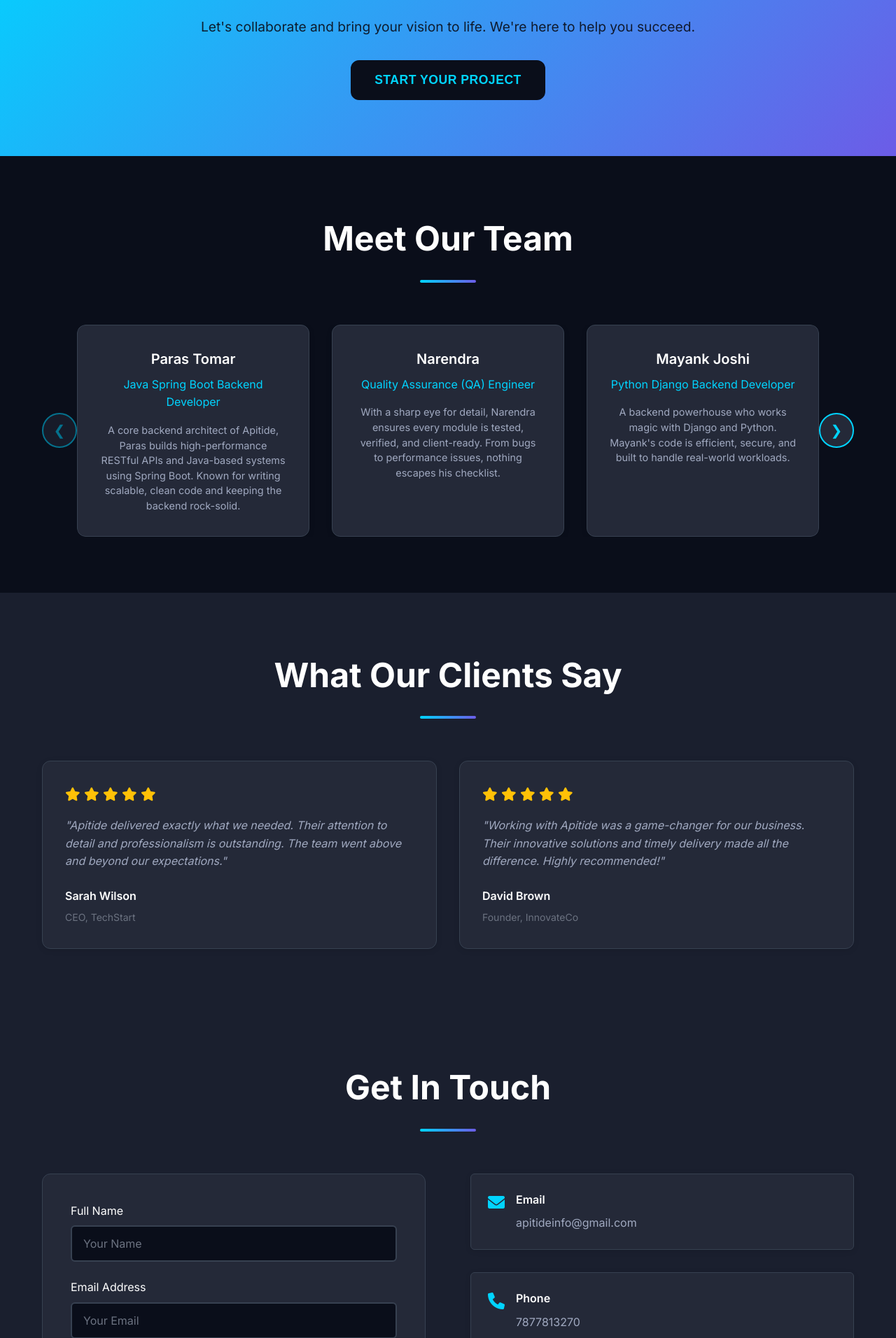
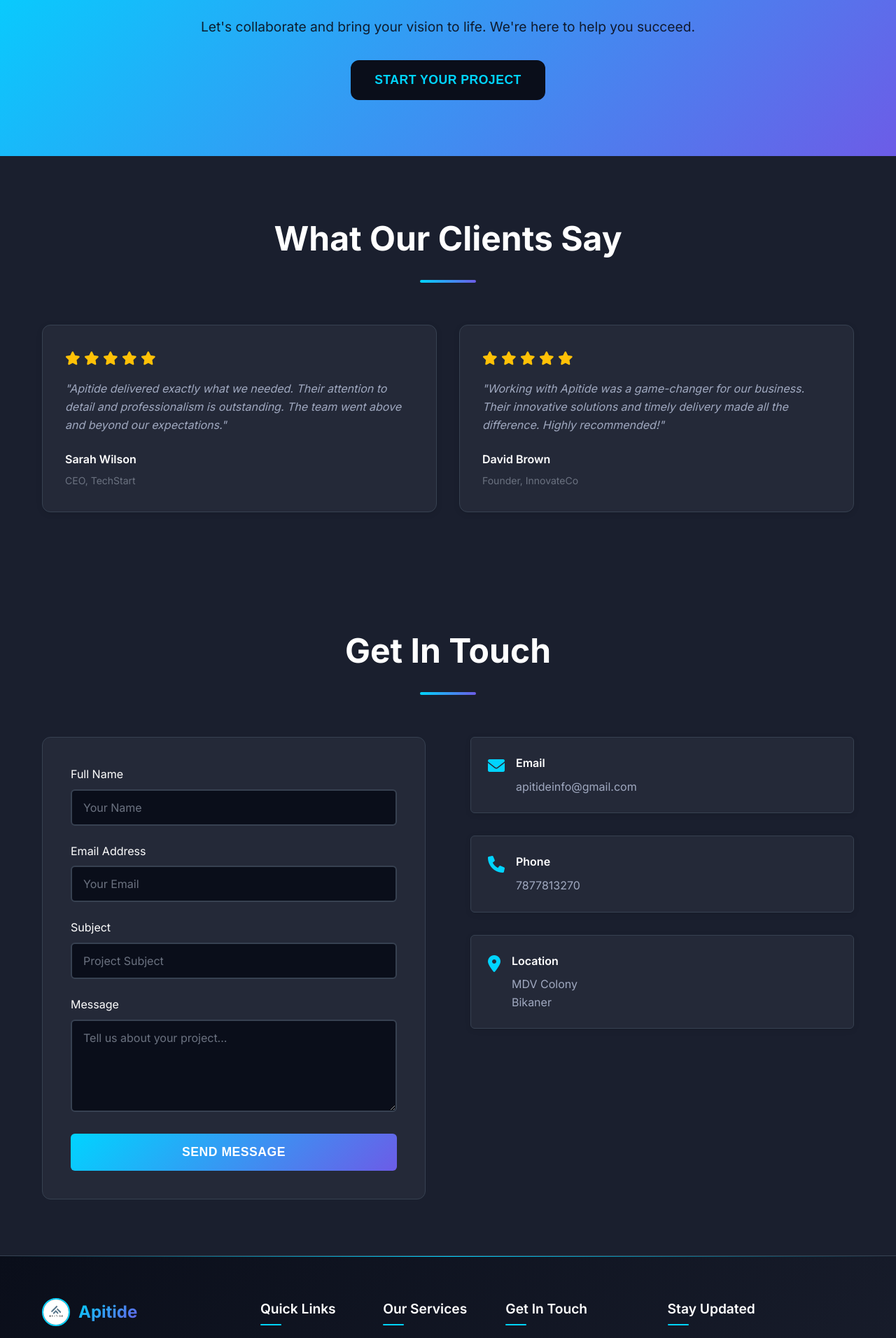
Before and after one commit to Apitideinfo/Company-web, a Django app: page / in a window 1280 px wide. Shown: the part 4111-6023 px from the top of the page at 70% size. Run offline with Django 5.2, Linux system fonts and the light colour scheme.

Commit message:
Update index.html

```diff
--- a/templates/index.html
+++ b/templates/index.html
@@ -223,74 +223,6 @@
         </section>
 
         <!-- Team Section -->
-        <section id="team" class="team-section">
-            <div class="container">
-                <h2 class="section-title">Meet Our Team</h2>
-                <div class="team-slider-wrapper">
-                    <button class="slider-arrow team-prev-arrow">&#10094;</button>
-                    <div class="team-slider-container">
-                        <div class="team-slider-track">
-                            <div class="team-member card">
-                                <h3>Paras Tomar</h3>
-                                <p class="member-role">Java Spring Boot Backend Developer</p>
-                                <p class="member-desc">A core backend architect of Apitide, Paras builds high-performance RESTful APIs and Java-based systems using Spring Boot. Known for writing scalable, clean code and keeping the backend rock-solid.</p>
-                            </div>
-                            <div class="team-member card">
-                                <h3>Narendra</h3>
-                                <p class="member-role">Quality Assurance (QA) Engineer</p>
-                                <p class="member-desc">With a sharp eye for detail, Narendra ensures every module is tested, verified, and client-ready. From bugs to performance issues, nothing escapes his checklist.</p>
-                            </div>
-                            <div class="team-member card">
-                                <h3>Mayank Joshi</h3>
-                                <p class="member-role">Python Django Backend Developer</p>
-                                <p class="member-desc">A backend powerhouse who works magic with Django and Python. Mayank's code is efficient, secure, and built to handle real-world workloads.</p>
-                            </div>
-                            <div class="team-member card">
-                                <h3>Ravindra</h3>
-                                <p class="member-role">Frontend Developer (HTML, CSS, JS, React)</p>
-                                <p class="member-desc">Ravindra transforms concepts into stunning user interfaces. Whether it's responsive layouts or dynamic interactivity, his frontends bring designs to life.</p>
-                            </div>
-                            <div class="team-member card">
-                                <h3>Shivam Shekhawat</h3>
-                                <p class="member-role">Full Stack Developer (MERN Stack)</p>
-                                <p class="member-desc">Equally strong on both ends — Shivam handles everything from React components to MongoDB queries. He's the glue between UI polish and backend logic.</p>
-                            </div>
-                            <div class="team-member card">
-                                <h3>Urmila</h3>
-                                <p class="member-role">AI/ML Specialist (Python)</p>
-                                <p class="member-desc">A thinker and innovator, Urmila works on smart algorithms, predictive models, and intelligent systems using Python and ML libraries.</p>
-                            </div>
-                            <div class="team-member card">
-                                <h3>Aashi Khendelwal</h3>
-                                <p class="member-role">AI/ML Specialist (Python)</p>
-                                <p class="member-desc">Curious and creative, Aashi brings data to life through machine learning models that solve complex problems with elegant code.</p>
-                            </div>
-                            <div class="team-member card">
-                                <h3>Lovely Gaur</h3>
-                                <p class="member-role">AI/ML Specialist (Python)</p>
-                                <p class="member-desc">From training deep learning models to automating workflows, Lovely brings AI capabilities into Apitide's solutions with confidence and precision.</p>
-                            </div>
-                            <div class="team-member card">
-                                <h3>Neha Pareek</h3>
-                                <p class="member-role">Business Development Associate (BDA)</p>
-                                <p class="member-desc">Neha plays a vital role in driving partnerships and exploring new client opportunities. She's strategic, professional, and always pitching Apitide in the best light.</p>
-                            </div>
-                            <div class="team-member card">
-                                <h3>Raksha</h3>
-                                <p class="member-role">Business Development Associate (BDA)</p>
-                                <p class="member-desc">A strong communicator and client coordinator, Payal ensures projects align with client needs while expanding Apitide's business reach.</p>
-                            </div>
-                            <div class="team-member card">
-                                <h3>Mukund</h3>
-                                <p class="member-role">Business Development Associate (BDA)</p>
-                                <p class="member-desc">Rahul focuses on building networks, initiating deals, and helping Apitide scale through smart business moves and relationship-building.</p>
-                            </div>
-                        </div>
-                    </div>
-                    <button class="slider-arrow team-next-arrow">&#10095;</button>
-                </div>
-            </div>
-        </section>
 
         <!-- Reviews Section -->
         <section id="reviews" class="reviews-section">
```
